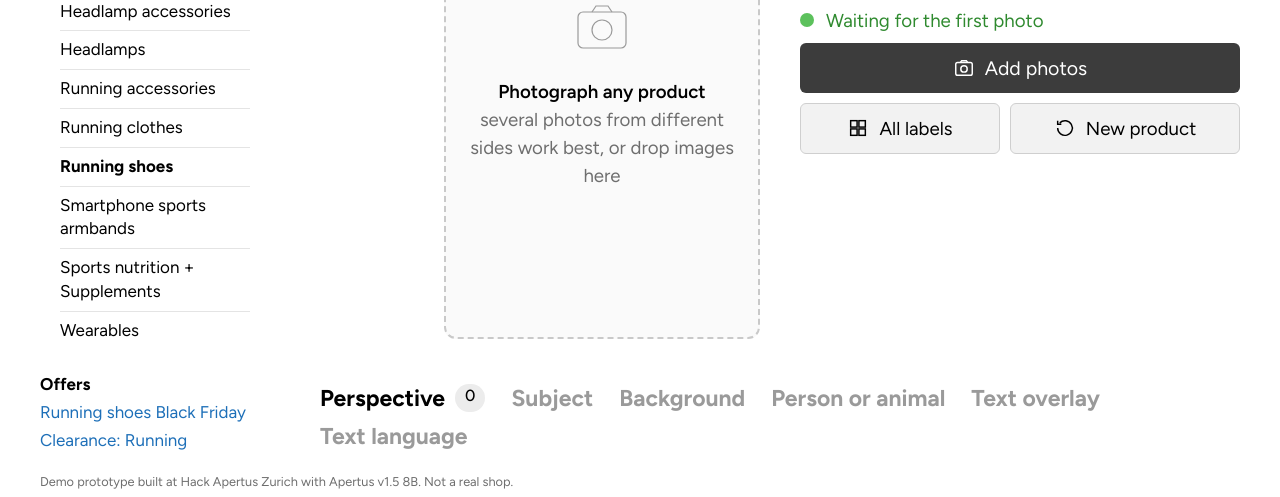
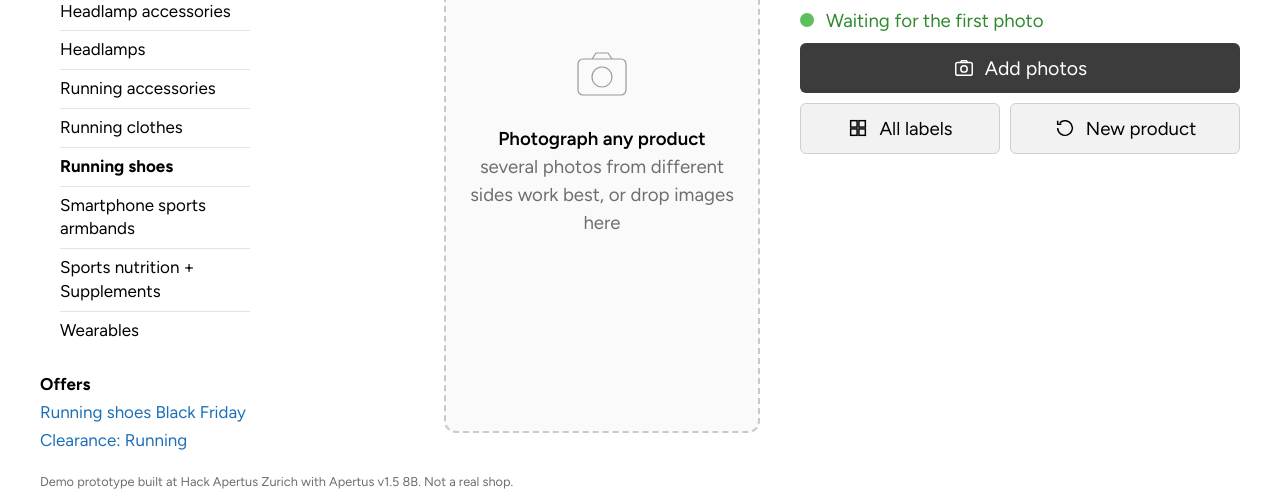
Before and after one commit to Kai360-dot/galaxus-hackathon-challenge, a plain HTML site: page src/demo/index.html in a window 1280 px wide. Shown: the part 303-800 px from the top of the page. Drawn offline with Linux system fonts and the light colour scheme; no server answers.

Commit message:
Demo: board hidden from the first paint

```diff
--- a/src/demo/index.html
+++ b/src/demo/index.html
@@ -285,7 +285,7 @@
           </div>
           <div class="hidden-row" id="hidden-row" hidden></div>
         </div>
-        <section class="board">
+        <section class="board" hidden>
           <h2 id="board-tabs"></h2>
           <div class="columns" id="columns"></div>
         </section>
```
